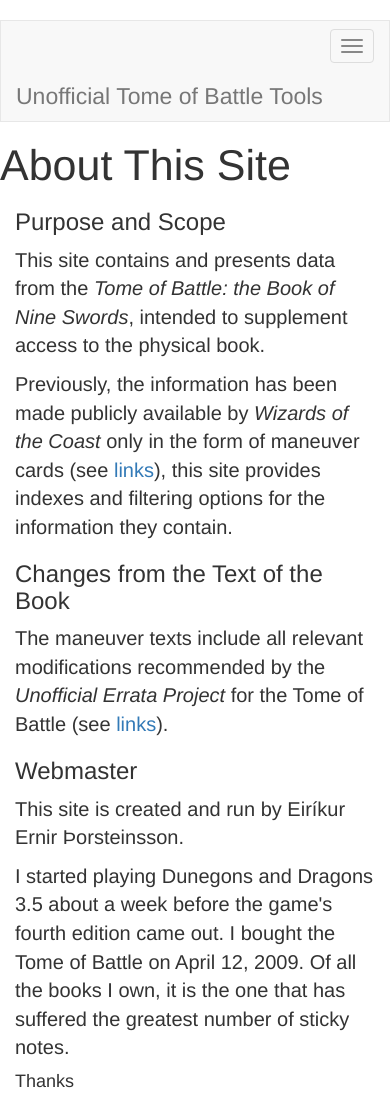
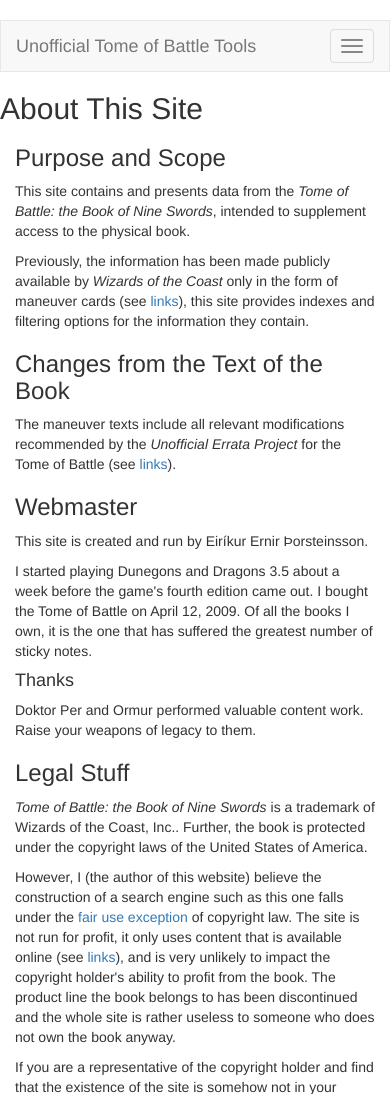
Before and after one commit to Ernir/tome-of-battle-tools, a Django app: template search_engine/templates/about.html in a window 390 px wide. Shown: the top 1094 px of the page. Run offline with Django 3.2, Linux system fonts and the light colour scheme; the template is opened without the code that fills it, so the values that code supplies are empty; some libraries are stand-ins or nearby versions.

Commit message:
Hey, I wonder if having a viewport definition could be a good idea.

```diff
--- a/search_engine/static/style.css
+++ b/search_engine/static/style.css
@@ -38,39 +38,39 @@
 }
 
 /* Stupid font fixes for small screens. Scale most by 33%. */
-@media (max-width: 991px) {
-    body {
-        font-size: 20px; /* from 15px */
-    }
+/*@media (max-width: 991px) {*/
+    /*body {*/
+        /*font-size: 20px; *//* from 15px */
+    /*}*/
 
-    h2 {
-        font-size: 43px; /* from 32px */
-    }
+    /*h2 {*/
+        /*font-size: 43px; *//* from 32px */
+    /*}*/
 
-    .alert {
-        font-size: 16px; /* from 12px */
-    }
+    /*.alert {*/
+        /*font-size: 16px; *//* from 12px */
+    /*}*/
 
-    .navbar-brand {
-        font-size: 23px; /*from 19px, smaller factor here */
-    }
+    /*.navbar-brand {*/
+        /*font-size: 23px; *//*from 19px, smaller factor here */
+    /*}*/
 
-    .navbar {
-        font-size: 16px; /*from 13px, smaller factor here */
-    }
+    /*.navbar {*/
+        /*font-size: 16px; *//*from 13px, smaller factor here */
+    /*}*/
 
-    .form-control {
-        font-size: 20px; /* from 15px */
-    }
+    /*.form-control {*/
+        /*font-size: 20px; *//* from 15px */
+    /*}*/
 
-    label, .control-label, .help-block, .checkbox, .radio {
-        font-size: 16px; /* from 12px */
-    }
+    /*label, .control-label, .help-block, .checkbox, .radio {*/
+        /*font-size: 16px; *//* from 12px */
+    /*}*/
 
-    .checkbox input[type="checkbox"] {
-        margin-top: 5px;
-    }
-}
+    /*.checkbox input[type="checkbox"] {*/
+        /*margin-top: 5px;*/
+    /*}*/
+/*}*/
 
 /*
 Spinning the load indicator for queries.
--- a/search_engine/templates/base.html
+++ b/search_engine/templates/base.html
@@ -5,6 +5,8 @@
 <html lang="en">
 <head>
     <!-- Hi, source-viewing person. If you see something you don't like, please drop me an issue on Github! https://github.com/Ernir/tome-of-battle-tools -->
+    <meta charset="UTF-8">
+    <meta name="viewport" content="width=device-width, initial-scale=1">
 
     <!-- minified bootstrap -->
     <link rel="stylesheet"
```
